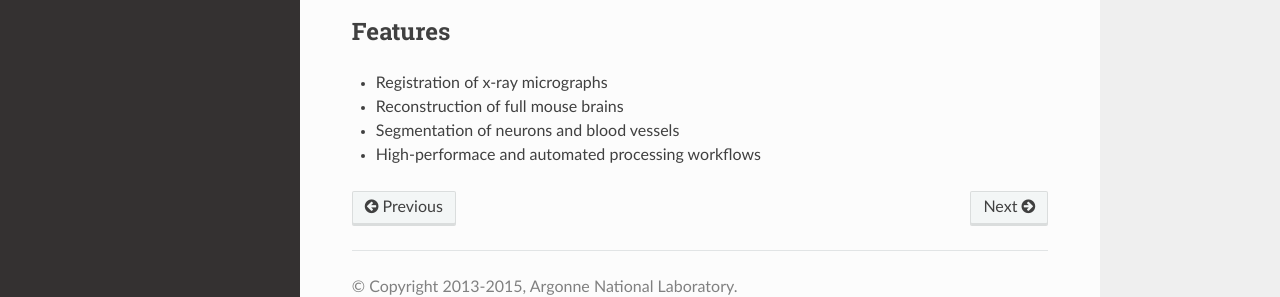
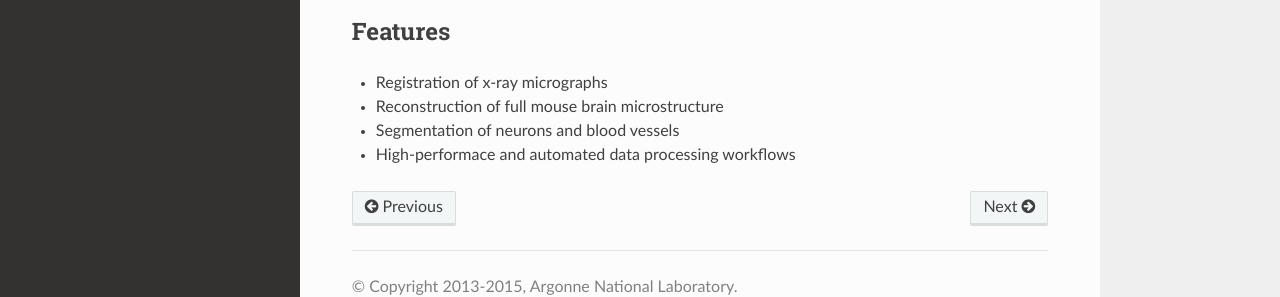
Before and after one commit to xbrainmap/xbrainmap, a Sphinx documentation site: the page built from doc/source/overview.rst, in a window 1280 px wide. Shown: the part 425-722 px from the top of the page. Built offline with Sphinx 7.4.7 and the Read the Docs theme 2.0.0, drawn with Linux system fonts in a browser that asks for light colours.

Commit message:
docs updated

```diff
--- a/doc/source/index.rst
+++ b/doc/source/index.rst
@@ -4,7 +4,7 @@
    contain the root `toctree` directive.
 
 ====================================
-XBrainMap: Brain Mapping with X-rays
+XBrainMap: Brain mapping with x-rays
 ====================================
 
 .. toctree::
--- a/doc/source/overview.rst
+++ b/doc/source/overview.rst
@@ -15,11 +15,12 @@ development, aging, and disease.
 
 Objectives
 ----------
+
 This and that...
 
 Features
 --------
 * Registration of x-ray micrographs
-* Reconstruction of full mouse brains
+* Reconstruction of full mouse brain microstructure
 * Segmentation of neurons and blood vessels
-* High-performace and automated processing workflows
+* High-performace and automated data processing workflows
```
Also changed, not shown: README.rst (+6 -1 lines), doc/source/credits.rst (+6 -1 lines).
